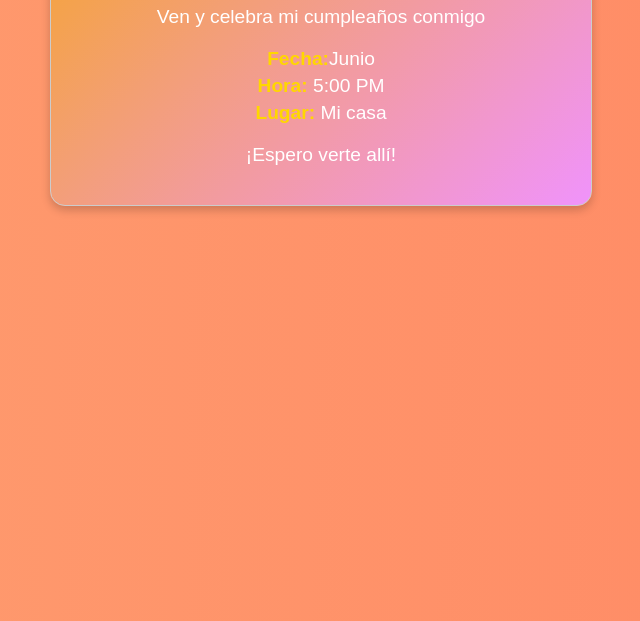
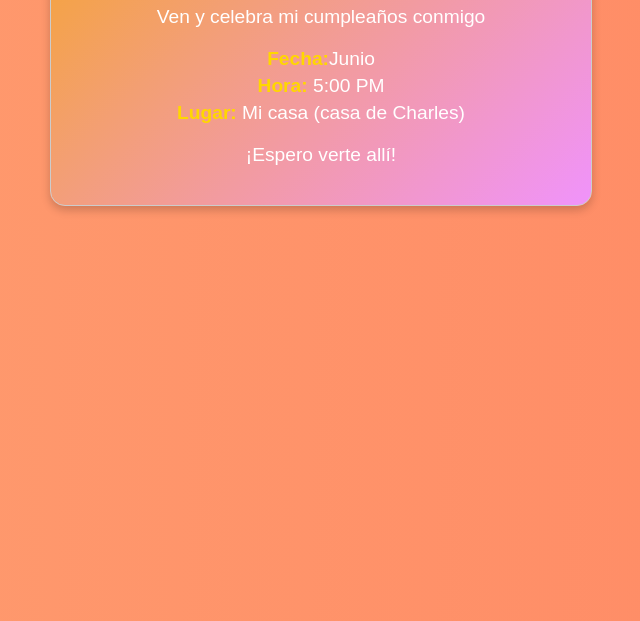
Before and after one commit to AngelJuaa/ok, a plain HTML site: page index.html in a window 1280 px wide. Shown: the part 179-800 px from the top of the page, without its empty margins (319-959 px from the left). Drawn offline with Linux system fonts and the light colour scheme.

Commit message:
Update index.html

```diff
--- a/index.html
+++ b/index.html
@@ -14,7 +14,7 @@
             <div class="details">
                 <p><strong>Fecha:</strong>Junio</p>
                 <p><strong>Hora:</strong> 5:00 PM</p>
-                <p><strong>Lugar:</strong> Mi casa</p>
+                <p><strong>Lugar:</strong> Mi casa (casa de Charles)</p>
             </div>
             <p>¡Espero verte allí!</p>
         </div>
```
